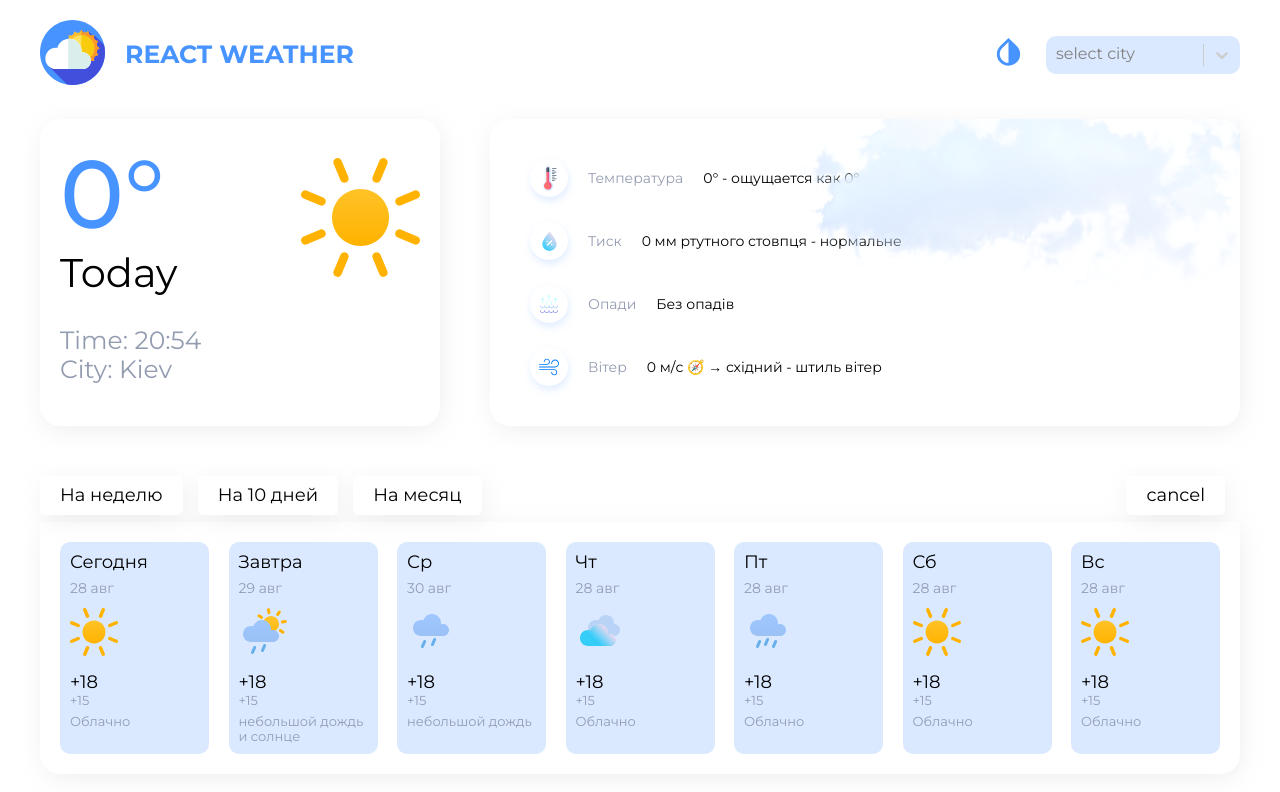
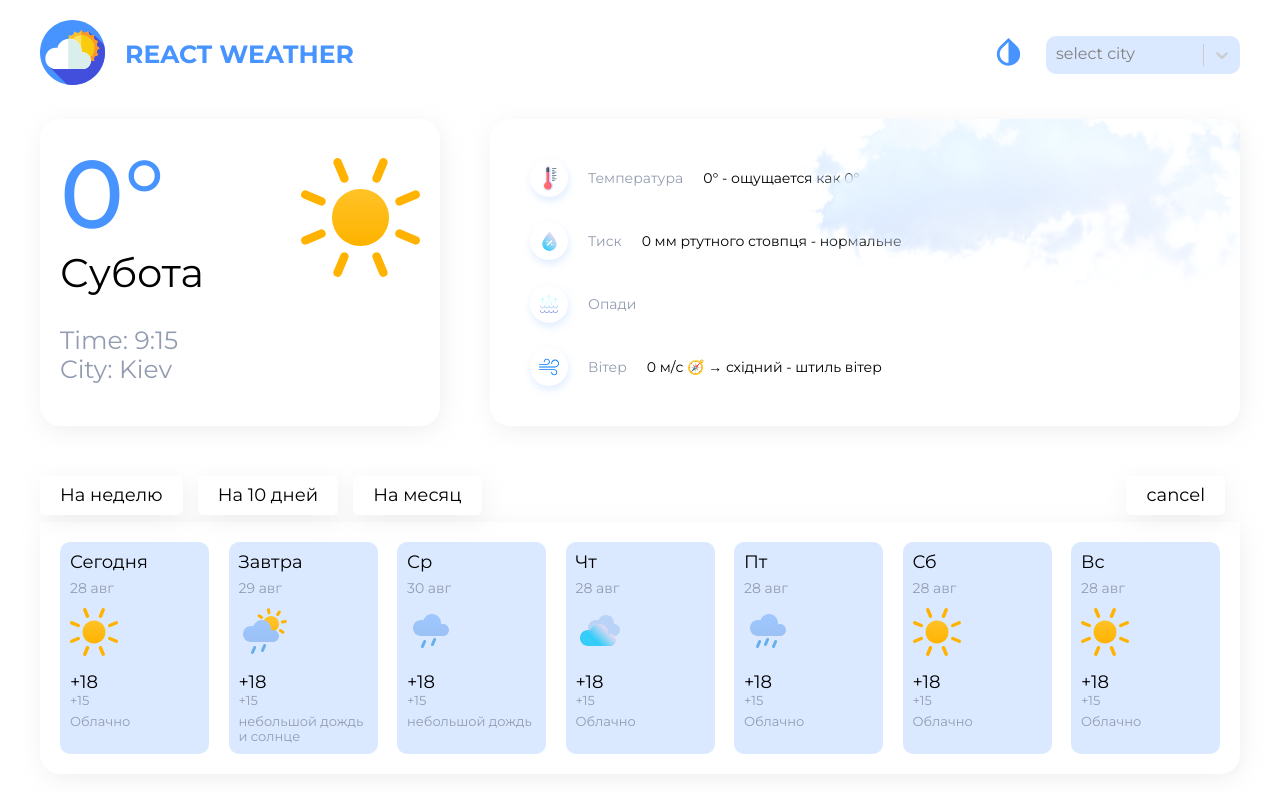
Before and after one commit to xtadeushx/weather-react-redux, a React (Create React App) app: page / in a window 1280 px wide. Shown: the top 792 px of the page. Built offline with nearby package versions, Linux system fonts and the light colour scheme; no server answers.

Commit message:
Fill: add cuurentDay and cerentTime

```diff
--- a/src/pges/Home/Home.tsx
+++ b/src/pges/Home/Home.tsx
@@ -1,5 +1,5 @@
 import React, { useEffect } from 'react';
-import { days, items } from '../../data';
+import { days } from '../../data';
 import { useCustomDispatch, useCustomSelector } from '../../hooks/storeHooks';
 import Popup from '../../shared/Popup/Popup';
 import { fetchCurrentWeatherApi } from '../../store/thunks/fetchCurrentWeather';
--- a/src/pges/Home/components/ThisDay/ThisDay.module.scss
+++ b/src/pges/Home/components/ThisDay/ThisDay.module.scss
@@ -27,6 +27,7 @@
   .this__day_name {
     font-size: 40px;
     color: var(#{--text-color-default});
+    text-transform: capitalize;
   }
 }
 
--- a/src/pges/Home/components/ThisDay/ThisDay.tsx
+++ b/src/pges/Home/components/ThisDay/ThisDay.tsx
@@ -1,28 +1,34 @@
 import React from 'react'
 import { GlobalSvgSelector } from '../../../../assets/icons/global/GlobalSvgSelector';
+import { CurrentDate } from '../../../../services/CuurentDate';
 import { Weather } from '../../../../types/types';
 import s from './ThisDay.module.scss';
 
 type ThisDayProps = {
-  weather : Weather
+  weather: Weather
 }
 
-const ThisDay = ({weather}: ThisDayProps) => {
+const ThisDay = ({ weather }: ThisDayProps) => {
+  const currentDay = new CurrentDate(new Date());
+  let weekDay = currentDay.getDay();
+  let time = currentDay.getTime();
+  const icon = weather.weather[0]['icon']
   return (
     <div className={s.this__day}>
       <div className={s.top__block}>
         <div className={s.top__block_wrapper}>
-           <div className={s.this__temp}>{Math.floor(weather.main.temp)}°</div>
-        <div className={s.this__day_name}>Today</div>
+          <div className={s.this__temp}>{Math.floor(weather.main.temp)}°</div>
+          <div className={s.this__day_name}>{weekDay}</div>
         </div>
-       <GlobalSvgSelector id={'sun'}/>
+        {icon ? <img src={`http://openweathermap.org/img/wn/${icon}@2x.png`}></img> : <GlobalSvgSelector id={'sun'} />}
+
       </div>
       <div className={s.bottom__block}>
-      <div className={s.this__time}>Time: <span>20:54</span>    </div>
-      <div className={s.this__city}>City: Kiev</div>
+        <div className={s.this__time}>Time: <span>{time}</span>    </div>
+        <div className={s.this__city}>City: Kiev</div>
       </div>
     </div>
   )
 }
 
-export {ThisDay};
+export { ThisDay };
--- a/src/pges/Home/components/ThisDayInfo/ThisDayInfo.tsx
+++ b/src/pges/Home/components/ThisDayInfo/ThisDayInfo.tsx
@@ -2,7 +2,7 @@ import React from 'react'
 import s from './ThisDayInfo.module.scss';
 import clouds from '../../../../assets/images/cloud.png'
 import ThisDayItem from './ThisDayItem';
-import { items } from '../../../../data';
+// import { items } from '../../../../data';
 import { Iitem, Weather } from '../../../../types/types';
 import { windDirection, windStrength } from '../../../../services/windDirection';
 
@@ -13,6 +13,7 @@ type TThisDayInfoProps = {
 
 const TThisDayInfo = ({weather}: TThisDayInfoProps) => {
   const {feels_like,humidity,pressure,temp} = weather.main;
+  const dascription  = weather.weather[0]['description']
   const {deg,speed} = weather.wind;
 
    const items: Iitem[] = [
@@ -29,7 +30,7 @@ const TThisDayInfo = ({weather}: TThisDayInfoProps) => {
     {
       icon_id: 'precipitation',
       name: 'Опади',
-      value: 'Без опадів',
+      value: `${dascription}`,
     },
     {
       icon_id: 'wind',
--- /dev/null
+++ b/src/services/CuurentDate.ts
@@ -0,0 +1,13 @@
+export class CurrentDate {
+  milliseconds: Date;
+  constructor(milliseconds: Date) {
+    this.milliseconds = milliseconds;
+  }
+  getDay() {
+    let options: any = { weekday: 'long' };
+    return this.milliseconds.toLocaleString('uk-UA', options);
+  }
+  getTime() {
+    return this.milliseconds.getHours() + ':' + this.milliseconds.getMinutes();
+  }
+}
--- a/src/services/WeatherService.ts
+++ b/src/services/WeatherService.ts
@@ -7,6 +7,6 @@ import { Weather } from '../types/types';
 
 export class WeatherSErvice {
   static getCurrentWeather(city: string):Promise<AxiosResponse<Weather>> {
-    return api.get(`/weather?q=${city}`);
+    return api.get(`/weather?q=${city}&lang=ua`);
   }
 }
--- a/src/store/slices/currentWeatherSlice.ts
+++ b/src/store/slices/currentWeatherSlice.ts
@@ -1,5 +1,6 @@
 import { createSlice, PayloadAction } from '@reduxjs/toolkit';
 import { AxiosResponse } from 'axios';
+import { Days } from '../../pges/Home/components/Days/Days';
 import { Weather } from '../../types/types';
 
 type CurrentWeather = {
@@ -26,7 +27,13 @@ type Response = {
     wind:{
       deg: 90,
       speed: 0,
-    }
+    },
+    weather:[
+        {
+          icon: '',
+          description: ''
+        },
+      ]
 
   },
   isLoading: false,
```
Also changed, not shown: src/types/types.ts (+11 -5 lines).
